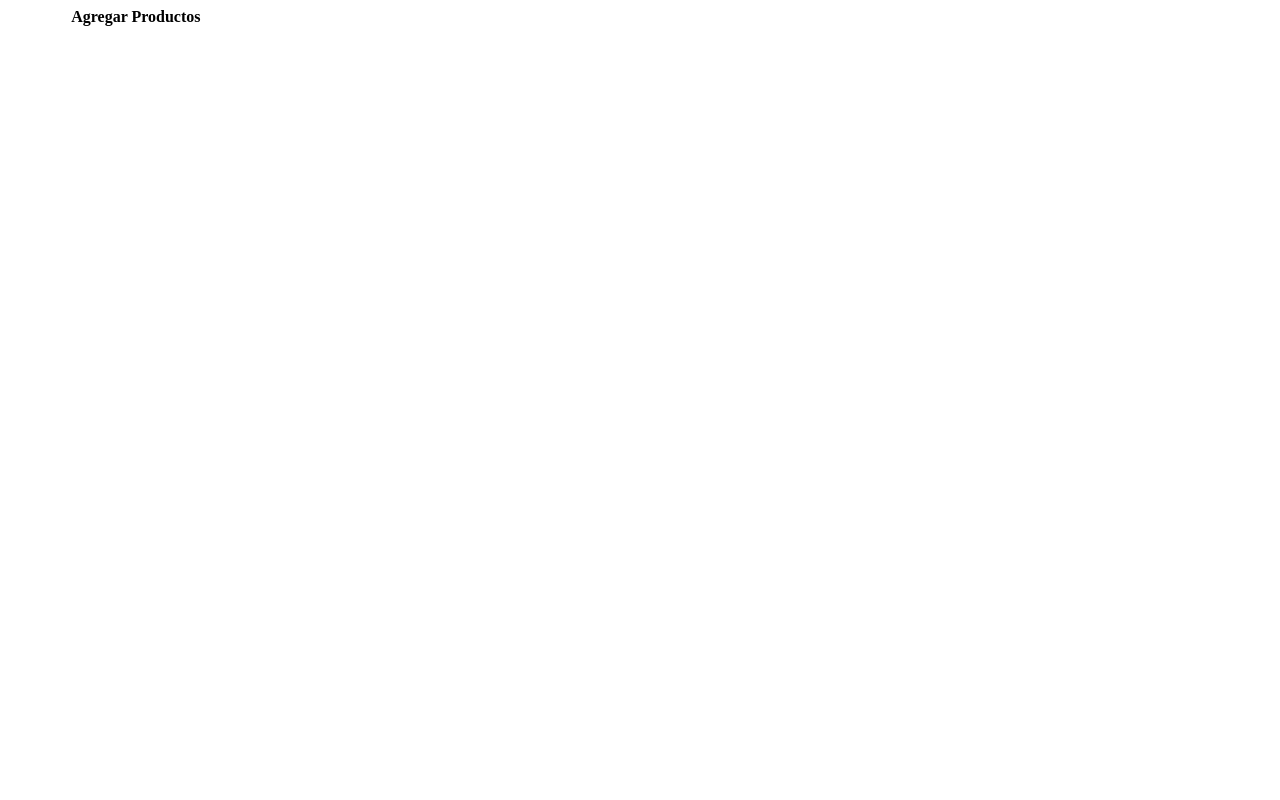
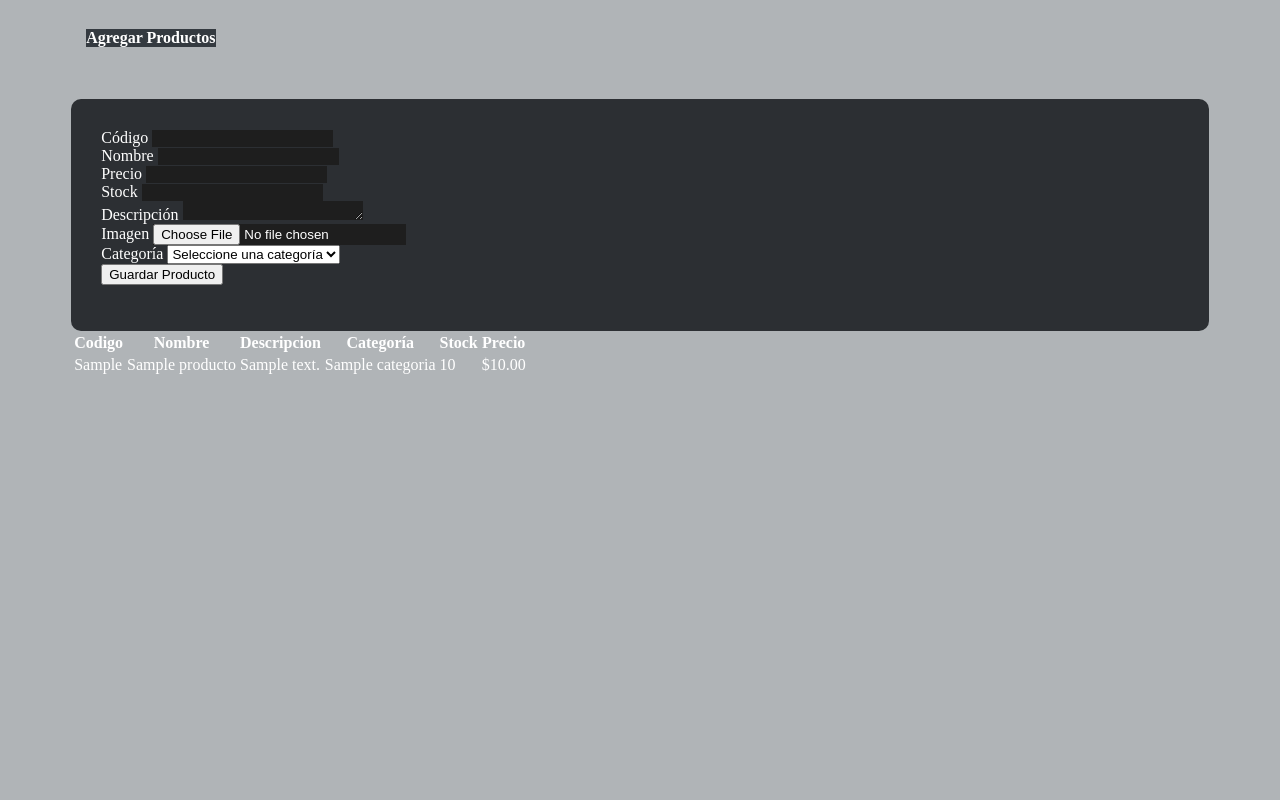
Before and after one commit to damianfuchs/sistema-inventario, a PHP site: page /modulos/agregar_productos.php in a window 1280 px wide. Before the commit the page is almost empty. Run offline with PHP 8.4, Linux system fonts and the light colour scheme; tables that the repository leaves empty or names only in its code hold one stand-in row (values such as "Sample post").

Commit message:
Agregado de Registro de productos

```diff
--- /dev/null
+++ b/css/agregar_productos.css
@@ -0,0 +1,18 @@
+body {
+    background-color: #b0b4b7;
+    color: white;
+}
+.form-container {
+    background-color: #2c2f33;
+    padding: 30px;
+    border-radius: 10px;
+    margin-top: 30px;
+}
+label {
+    color: white;
+}
+.form-control {
+    background-color: #1e1e1e;
+    color: white;
+    border: none;
+}
--- a/index.php
+++ b/index.php
@@ -64,7 +64,7 @@
                     <li style="padding: 3px;" id="btn-productos">
                         <a href="#" class="nav-link">Ver Productos</a>
                     </li>
-                    <li style="padding: 3px; font-size: 15px;">
+                    <li style="padding: 3px; font-size: 15px;" id="btn-agregarproductos">
                         <a href="#" class="nav-link">Agregar Producto</a>
                     </li>
                 </ul>
--- a/modulos/agregar_productos.php
+++ b/modulos/agregar_productos.php
@@ -1,5 +1,140 @@
 <!-- Agregar Productos.php -->
+
+<?php
+
+include_once '../db/conexion.php';
+$conexion = new mysqli("localhost", "root", "", "sistema-inventario");
+
+if ($_SERVER["REQUEST_METHOD"] == "POST") {
+    $codigo = $_POST['codigo'];
+    $nombre = $_POST['nombre'];
+    $precio = $_POST['precio'];
+    $stock = $_POST['stock'];
+    $descripcion = $_POST['descripcion'];
+    $categoria_id = $_POST['categoria'];
+
+    // Imagen
+    $imagen_nombre = $_FILES['imagen']['name'];
+    $imagen_tmp = $_FILES['imagen']['tmp_name'];
+    $imagen_destino = 'img/' . $imagen_nombre;
+    move_uploaded_file($imagen_tmp, $imagen_destino);
+
+    $stmt = $conexion->prepare("INSERT INTO productos (prod_codigo, prod_nombre, prod_precio, prod_stock, prod_descripcion, prod_img, categoria_id) VALUES (?, ?, ?, ?, ?, ?, ?)");
+    $stmt->bind_param("ssdissi", $codigo, $nombre, $precio, $stock, $descripcion, $imagen_destino, $categoria_id);
+
+    if ($stmt->execute()) {
+        echo "<script>
+            alert('✅ Producto agregado correctamente');
+            window.location.href = '../index.php#btn-agregarproductos/modulos/agregar_productos.php#agregar_productos-lista';
+        </script>";
+    } else {
+        echo "<script>
+            alert('❌ Error al agregar producto: " . $stmt->error . "');
+        </script>";
+    }
+    $stmt->close();
+}
+?>
+
+<link rel="stylesheet" href="./css/agregar_productos.css">
+
 <div class="mt-4" id="agregar_productos-lista" style="max-width: 90%; margin: 0 auto;">
-    <h4 class="mb-3">Agregar Productos</h4>
+
+
+    <h4 class="mt-2 px-3 py-2 text-white rounded"
+        style="background-color: #343a40; margin-left: 15px; display: inline-block;">
+        Agregar Productos
+    </h4>
+
+
+    <div class="container">
+        <div class="form-container">
+            <form id="" action="modulos/agregar_productos.php#agregar_productos-lista" method="POST" enctype="multipart/form-data">
+
+                <div class="row mb-3">
+                    <div class="col-md-3">
+                        <label for="codigo" class="form-label">Código</label>
+                        <input type="text" class="form-control" id="codigo" name="codigo" required>
+                    </div>
+                    <div class="col-md-3">
+                        <label for="nombre" class="form-label">Nombre</label>
+                        <input type="text" class="form-control" id="nombre" name="nombre" required>
+                    </div>
+                    <div class="col-md-3">
+                        <label for="precio" class="form-label">Precio</label>
+                        <input type="number" step="0.01" class="form-control" id="precio" name="precio" required>
+                    </div>
+                    <div class="col-md-3">
+                        <label for="stock" class="form-label">Stock</label>
+                        <input type="number" step="0.01" class="form-control" id="stock" name="stock" required>
+                    </div>
+                </div>
+
+
+                <div class="row mb-3">
+                    <div class="col-md-8">
+                        <label for="descripcion" class="form-label">Descripción</label>
+                        <textarea class="form-control" id="descripcion" name="descripcion" rows="1" required></textarea>
+                    </div>
+                    <div class="col-md-4">
+                        <label for="imagen" class="form-label">Imagen</label>
+                        <input type="file" class="form-control" id="imagen" name="imagen" accept="image/*">
+                    </div>
+                </div>
+
+                <div class="col-md-3">
+                    <label for="categoria" class="form-label">Categoría</label>
+                    <select class="form-select" id="categoria" name="categoria" required>
+                        <option value="">Seleccione una categoría</option>
+                        <?php
+                                $consulta = "SELECT categoria_id, categoria_nombre FROM categorias";
+                                $resultado = $conexion->query($consulta);
+
+                                while ($fila = $resultado->fetch_assoc()) {
+                                    echo "<option value='" . $fila['categoria_id'] . "'>" . htmlspecialchars($fila['categoria_nombre']) . "</option>";
+                                }
+                        ?>
+                    </select>
+                </div>
+                <button type="submit" class="btn btn-primary mt-4">Guardar Producto</button>
+
+            </form>
+        </div>
+    </div>
+
+    <table class="table table-dark table-hover table-bordered mt-3">
+        <thead>
+            <tr>
+                <th>Codigo</th>
+                <th>Nombre</th>
+                <th>Descripcion</th>
+                <th>Categoría</th>
+                <th>Stock</th>
+                <th>Precio</th>
+            </tr>
+        </thead>
+        <tbody>
+            <?php
+                include_once '../db/conexion.php';
+
+                $consulta = "SELECT p.prod_codigo, p.prod_nombre, p.prod_descripcion, c.categoria_nombre, p.prod_stock, p.prod_precio
+                            FROM productos p
+                            INNER JOIN categorias c ON p.categoria_id = c.categoria_id";
+                $resultado = $conexion->query($consulta);
+
+                while ($row = $resultado->fetch_assoc()) {
+                    echo "<tr>";
+                    echo "<td>" . htmlspecialchars($row['prod_codigo']) . "</td>";
+                    echo "<td>" . htmlspecialchars($row['prod_nombre']) . "</td>";
+                    echo "<td>" . htmlspecialchars($row['prod_descripcion']) . "</td>";
+                    echo "<td>" . htmlspecialchars($row['categoria_nombre']) . "</td>";
+                    echo "<td>" . htmlspecialchars($row['prod_stock']) . "</td>";
+                    echo "<td>$" . number_format($row['prod_precio'], 2) . "</td>";
+                    echo "</tr>";
+                }
+                $conexion->close();
+            ?>
+        </tbody>
+    </table>
 
 </div>
--- a/modulos/productos.php
+++ b/modulos/productos.php
@@ -1,6 +1,8 @@
 <!-- productos.php -->
 <div class="mt-4" id="productos-lista" style="max-width: 90%; margin: 0 auto;">
-    <h4 class="mb-3">Productos</h4>
+    <h4 class="mb-4 px-3 py-2 text-white rounded" style="background-color: #343a40; display: inline-block;">
+        Productos
+    </h4>
     <table class="table table-dark table-hover table-bordered">
         <thead>
             <tr>
```
Also changed, not shown: js/menu.js (line endings or trailing spaces).
